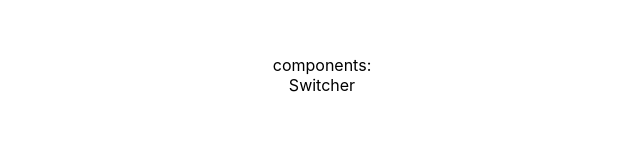
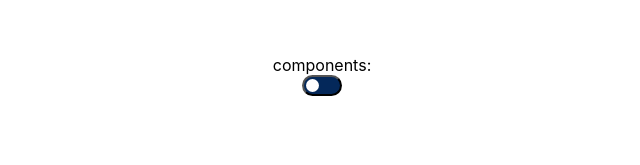
Before and after one commit to maciejka7/fm-multi-step-form, a Next.js app: page / in a window 1280 px wide. Shown: the part 275-440 px from the top of the page, without its empty margins (318-958 px from the left). Built offline with nearby package versions, Linux system fonts and the light colour scheme.

Commit message:
feat: :sparkles: switcher component

```diff
--- /dev/null
+++ b/src/components/Switcher.module.scss
@@ -0,0 +1,26 @@
+.container {
+    width: 40px;
+    height: 21px;
+    background-color: #04285a;
+    border-radius: 20px;
+    position: relative;
+    padding: unset;
+}
+
+.circle {
+    height: 13px;
+    width: 13px;
+    border-radius: 15px;
+    background-color: #fefdfe;
+    position: absolute;
+    left: 2px;
+    top: 2px;
+    transition: all ease-in-out .2s;
+
+
+}
+
+.checked {
+    transform: translateX(19px);
+
+}
--- a/src/components/Switcher.tsx
+++ b/src/components/Switcher.tsx
@@ -1,9 +1,16 @@
-import React from 'react'
+import React, { useState } from 'react';
+import s from './Switcher.module.scss';
 
-type Props = {}
+export function Switcher() {
+  const [isToggled, setIsToggled] = useState<boolean>(false);
 
-export const Switcher = (props: Props) => {
+  function handleToggled() {
+    setIsToggled((prevState) => !prevState);
+  }
+
   return (
-    <div>Switcher</div>
-  )
+    <button type="button" className={s.container} onClick={handleToggled}>
+      <div className={`${s.circle} ${isToggled ? s.checked : ''}`} />
+    </button>
+  );
 }
```
